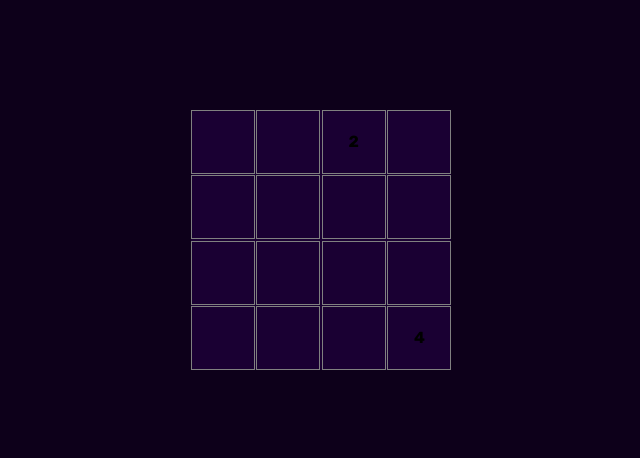
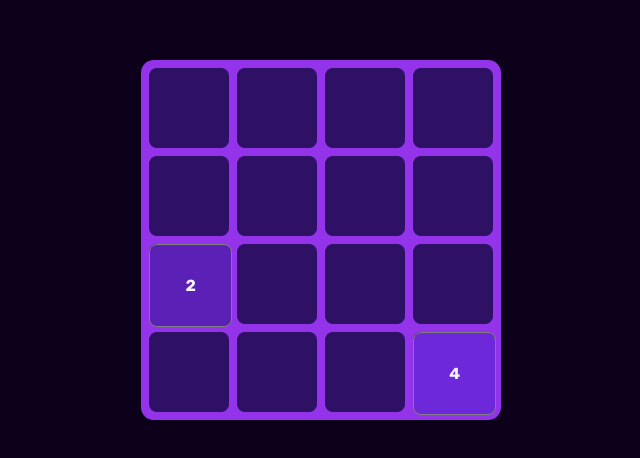
Before and after one commit to Tratatemium/2048-game, a plain HTML site: page index.html in a window 1280 px wide. Shown: the part 168-626 px from the top of the page, without its empty margins (319-959 px from the left). Drawn offline with Linux system fonts and the light colour scheme.

Commit message:
Refactor game layout and styles; enhance tile rendering and game field structure

```diff
--- a/index.html
+++ b/index.html
@@ -11,32 +11,43 @@
 </head>
 <body>
     <main>
-        <div class="game-field">
-            <div class="row row-0">
-                <p class="element row-0 column-0"></p>
-                <p class="element row-0 column-1"></p>
-                <p class="element row-0 column-2"></p>
-                <p class="element row-0 column-3"></p>
-            </div>
-            <div class="row row-1">
-                <p class="element row-1 column-0"></p>
-                <p class="element row-1 column-1"></p>
-                <p class="element row-1 column-2"></p>
-                <p class="element row-1 column-3"></p>
-            </div>
-            <div class="row row-2">
-                <p class="element row-2 column-0"></p>
-                <p class="element row-2 column-1"></p>
-                <p class="element row-2 column-2"></p>
-                <p class="element row-2 column-3"></p>
-            </div>
-            <div class="row row-3">
-                <p class="element row-3 column-0"></p>
-                <p class="element row-3 column-1"></p>
-                <p class="element row-3 column-2"></p>
-                <p class="element row-3 column-3"></p>
+        <div class="game-backgroud field">
+            <div class="tile-backgroud"></div>
+            <div class="tile-backgroud"></div>
+            <div class="tile-backgroud"></div>
+            <div class="tile-backgroud"></div>
+            <div class="tile-backgroud"></div>
+            <div class="tile-backgroud"></div>
+            <div class="tile-backgroud"></div>
+            <div class="tile-backgroud"></div>
+            <div class="tile-backgroud"></div>
+            <div class="tile-backgroud"></div>
+            <div class="tile-backgroud"></div>
+            <div class="tile-backgroud"></div>
+            <div class="tile-backgroud"></div>
+            <div class="tile-backgroud"></div>
+            <div class="tile-backgroud"></div>
+            <div class="tile-backgroud"></div>
+            <div class="game-field">
+                <!-- <p class="element row-0 column-0" style="--x:0; --y:0;"></p>
+                <p class="element row-0 column-1" style="--x:1; --y:0;"></p>
+                <p class="element row-0 column-2" style="--x:2; --y:0;"></p>
+                <p class="element row-0 column-3" style="--x:3; --y:0;"></p>
+                <p class="element row-1 column-0" style="--x:0; --y:1;"></p>
+                <p class="element row-1 column-1" style="--x:1; --y:1;"></p>
+                <p class="element row-1 column-2" style="--x:2; --y:1;"></p>
+                <p class="element row-1 column-3" style="--x:3; --y:1;"></p>
+                <p class="element row-2 column-0" style="--x:0; --y:2;"></p>
+                <p class="element row-2 column-1" style="--x:1; --y:2;"></p>
+                <p class="element row-2 column-2" style="--x:2; --y:2;"></p>
+                <p class="element row-2 column-3" style="--x:3; --y:2;"></p>
+                <p class="element row-3 column-0" style="--x:0; --y:3;"></p>
+                <p class="element row-3 column-1" style="--x:1; --y:3;"></p>
+                <p class="element row-3 column-2" style="--x:2; --y:3;"></p>
+                <p class="element row-3 column-3" style="--x:3; --y:3;"></p> -->
             </div>
         </div>
+
     </main>
 
     <script src="script.js"></script>
--- a/script.js
+++ b/script.js
@@ -46,9 +46,18 @@
 
         if (emptySpaces.length > 0) {
             const randomSpace = Math.floor(Math.random() * emptySpaces.length);
-            const randomIndexes = emptySpaces[randomSpace];
+            const [randomX, randomY] = emptySpaces[randomSpace];
 
-            gameArray[randomIndexes[0]][randomIndexes[1]] = Math.random() > 0.3 ? 2 : 4;
+            const newValue = Math.random() > 0.3 ? 2 : 4;
+            gameArray[randomX][randomY] = newValue;
+
+            const gameField = document.querySelector('.game-field');
+            const newTile = document.createElement('div');
+            newTile.textContent = newValue;
+            newTile.className = `tile tile-${newValue}`;
+            newTile.style.setProperty('--x', randomX);
+            newTile.style.setProperty('--y', randomY);
+            gameField.appendChild(newTile);
         }
     };
 
@@ -95,7 +104,6 @@
 
         if (somethingMoved) {
             addNumberAtRundom();
-            updateGameField();
         }
     };
 
@@ -109,6 +117,14 @@ gameArray = [
     [0, 0, 0, 0],
     [0, 0, 0, 0]
 ]
+
+
+// gameArray = [
+//     [ {id: null, value: 0},  {id: null, value: 0},  {id: null, value: 0},  {id: null, value: 0}],
+//     [ {id: null, value: 0},  {id: null, value: 0},  {id: null, value: 0},  {id: null, value: 0}],
+//     [ {id: null, value: 0},  {id: null, value: 0},  {id: null, value: 0},  {id: null, value: 0}],
+//     [ {id: null, value: 0},  {id: null, value: 0},  {id: null, value: 0},  {id: null, value: 0}]
+// ]
 
 
 // gameArray = [
--- a/styles.css
+++ b/styles.css
@@ -149,29 +149,104 @@ main{
 
 }
 
-.game-field {
-    margin: auto;
-    display: flex;
-    flex-direction: column;
+.game-backgroud.field {
+  background-color: var(--border-color);
 
-    background: var(--background-board);
-    gap: 0.1rem;
+  position: relative;
+  display: grid;
+  grid-template-columns: repeat(4, 1fr);
+  grid-template-rows: repeat(4, 1fr);
+  border-radius: 0.8rem;
+  padding: 0.5rem;
+  gap: 0.5rem;
 }
 
-.row {
-    display: flex;
-    flex-direction: row;
-    gap: 0.1rem;
+.tile-backgroud {
+  background-color: var(--empty-slot);
+  width: 5rem;
+  height: 5rem;
+  border-radius: 0.5rem;
 }
 
-.element {
+.game-field {
+    position: absolute;
+    display: block;
+    inset: 0.5rem;
+}
+
+.tile {
+    position: absolute;
     display: flex;
     border: 1px solid gray;
     align-items: center;
     justify-content: center;
-    width: 4rem;
-    height: 4rem;
+    width: 5.2rem;
+    height: 5.2rem;
+    border-radius: 0.5rem;
     margin: 0;
     font-size: 1rem;
     font-weight: bold;
+
+    color: white;
+
+    transition: transform 0.15s ease;
+    transform: translate(
+      calc(var(--x) * (5rem + 0.5rem)),
+      calc(var(--y) * (5rem + 0.5rem))
+    );
 }
+
+.tile-2 {
+  background-color: var(--tile-2-bg);
+  color: var(--tile-2-text);
+}
+
+.tile-4 {
+  background-color: var(--tile-4-bg);
+  color: var(--tile-4-text);
+}
+
+.tile-8 {
+  background-color: var(--tile-8-bg);
+  color: var(--tile-8-text);
+}
+
+.tile-16 {
+  background-color: var(--tile-16-bg);
+  color: var(--tile-16-text);
+}
+
+.tile-32 {
+  background-color: var(--tile-32-bg);
+  color: var(--tile-32-text);
+}
+
+.tile-64 {
+  background-color: var(--tile-64-bg);
+  color: var(--tile-64-text);
+}
+
+.tile-128 {
+  background-color: var(--tile-128-bg);
+  color: var(--tile-128-text);
+}
+
+.tile-256 {
+  background-color: var(--tile-256-bg);
+  color: var(--tile-256-text);
+}
+
+.tile-512 {
+  background-color: var(--tile-512-bg);
+  color: var(--tile-512-text);
+}
+
+.tile-1024 {
+  background-color: var(--tile-1024-bg);
+  color: var(--tile-1024-text);
+}
+
+.tile-2048 {
+  background-color: var(--tile-2048-bg);
+  color: var(--tile-2048-text);
+}
```
